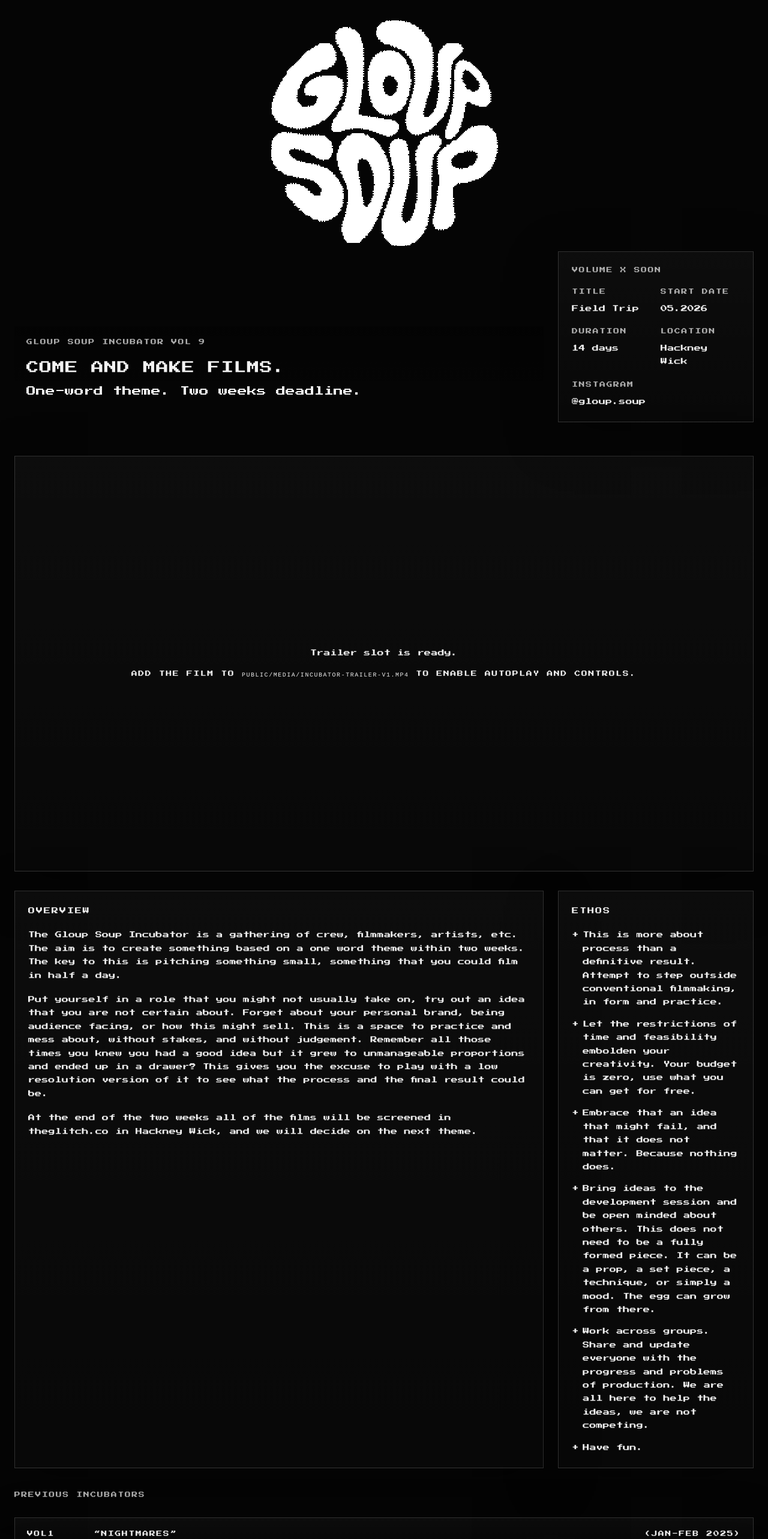
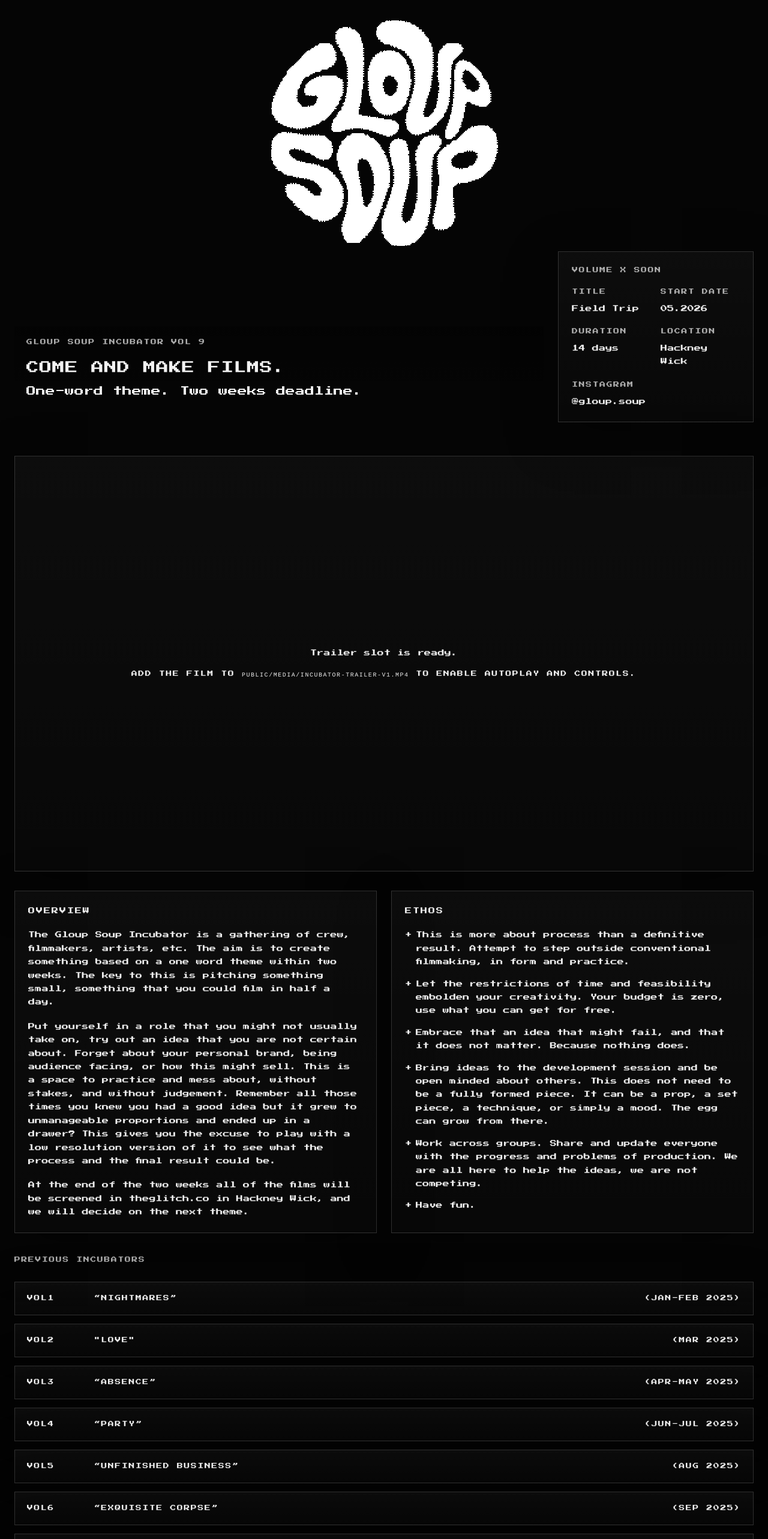
Before and after one commit to theglitchco/gloupsoup, a React (Vite) app: page / in a window 1280 px wide. Shown: the top 2566 px of the page at 60% size. Built offline with nearby package versions, Linux system fonts and the light colour scheme.

Commit message:
Equalize overview and ethos panel widths

```diff
--- a/src/styles.css
+++ b/src/styles.css
@@ -100,6 +100,7 @@ select {
 }
 
 .content-grid {
+  grid-template-columns: repeat(2, minmax(0, 1fr));
   margin-top: 32px;
 }
 
@@ -150,6 +151,10 @@ select {
 
   .hero,
   .content-grid {
+    grid-template-columns: repeat(2, minmax(0, 1fr));
+  }
+
+  .hero {
     grid-template-columns: minmax(0, 1.95fr) minmax(300px, 0.72fr);
   }
 
```
